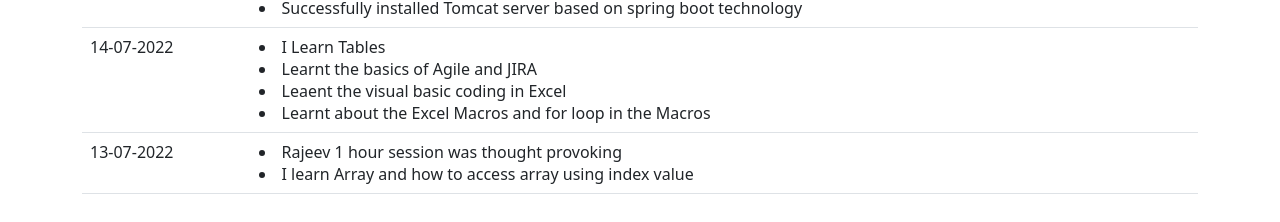
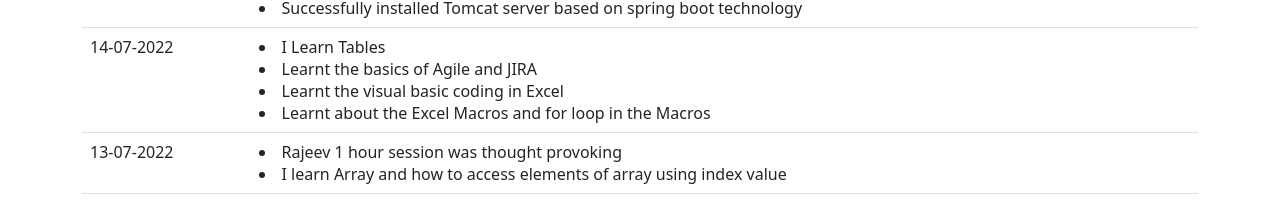
Before and after one commit to lucky-mrk/lucky-mrk.github.io, a plain HTML site: page Journal.html in a window 1280 px wide. Shown: the part 196-418 px from the top of the page. Drawn offline with nearby package versions, Linux system fonts and the light colour scheme.

Commit message:
Add files via upload

```diff
--- a/Journal.html
+++ b/Journal.html
@@ -31,7 +31,7 @@
 					<td>
 						<li>I Learn Tables</li>
 						<li>Learnt the basics of Agile and JIRA</li>
-						<li>Leaent the visual basic coding in Excel</li>
+						<li>Learnt the visual basic coding in Excel</li>
 						<li>Learnt about the Excel Macros and for loop in the Macros</li>
 					</td>
 				</tr>
@@ -39,7 +39,7 @@
 					<td>13-07-2022</td>
 					<td>
 						<li>Rajeev 1 hour session was thought provoking </li>
-						<li>I learn Array and how to access array using index value</li>
+						<li>I learn Array and how to access elements of array using index value</li>
 					</td>
 				</tr>
 
```
